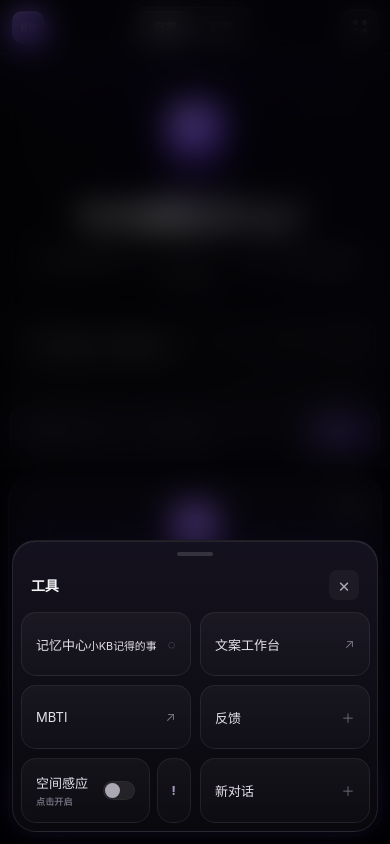
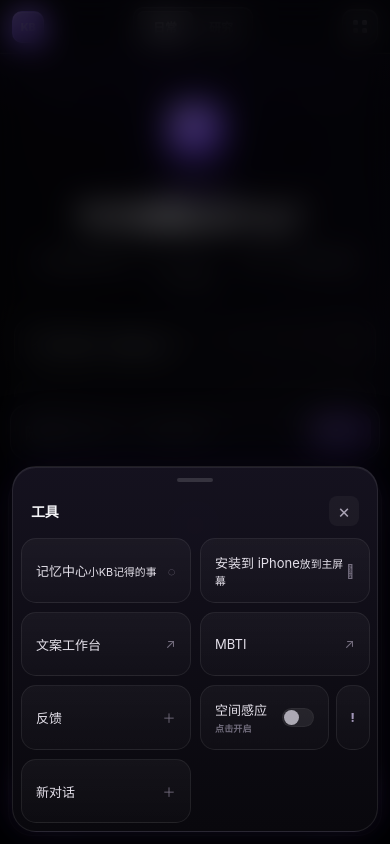
Before and after one commit to dengkaibao0526-design/ai-room, a Next.js app: page / in a window 390 px wide. Both pictures are taken after a click on the button "打开工具". Built offline with nearby package versions, Linux system fonts and the light colour scheme; no server answers.

Commit message:
add iPhone install tool entry

```diff
--- a/app/components/chat/MobileTools.js
+++ b/app/components/chat/MobileTools.js
@@ -60,6 +60,7 @@ export default function MobileTools({ open, settings, onClose, onFeedback, onRes
         </div>
         <div className="mobileToolGrid">
           <button type="button" onClick={() => { onClose(); onMemory(); }}><span>记忆中心<small>小KB记得的事</small></span><em>◌</em></button>
+          <a href="/install"><span>安装到 iPhone<small>放到主屏幕</small></span><em></em></a>
           {settings.show_copywriter && <a href="/tool/copywriter"><span>文案工作台</span><em>↗</em></a>}
           {settings.show_mbti && <a href="/game/mbti"><span>MBTI</span><em>↗</em></a>}
           {settings.show_feedback && <button type="button" onClick={() => { onClose(); onFeedback(); }}><span>反馈</span><em>＋</em></button>}
```
